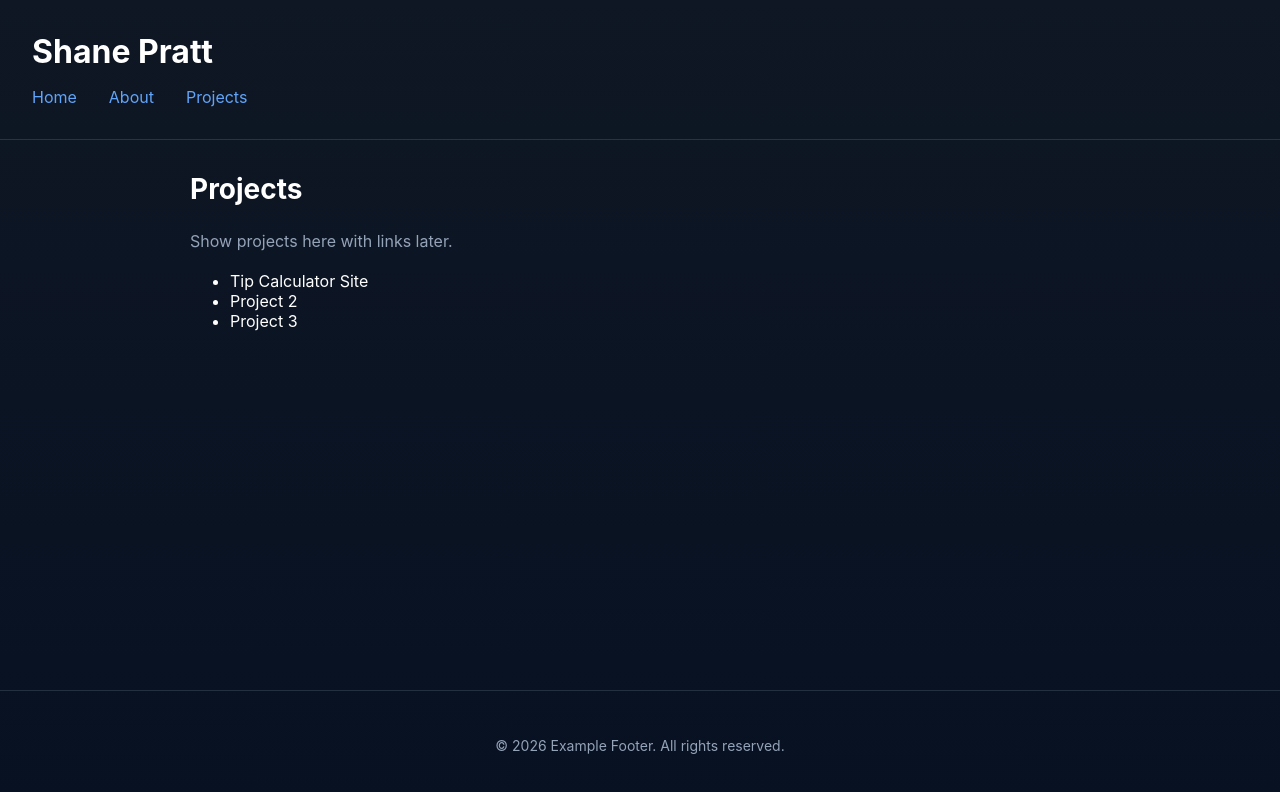
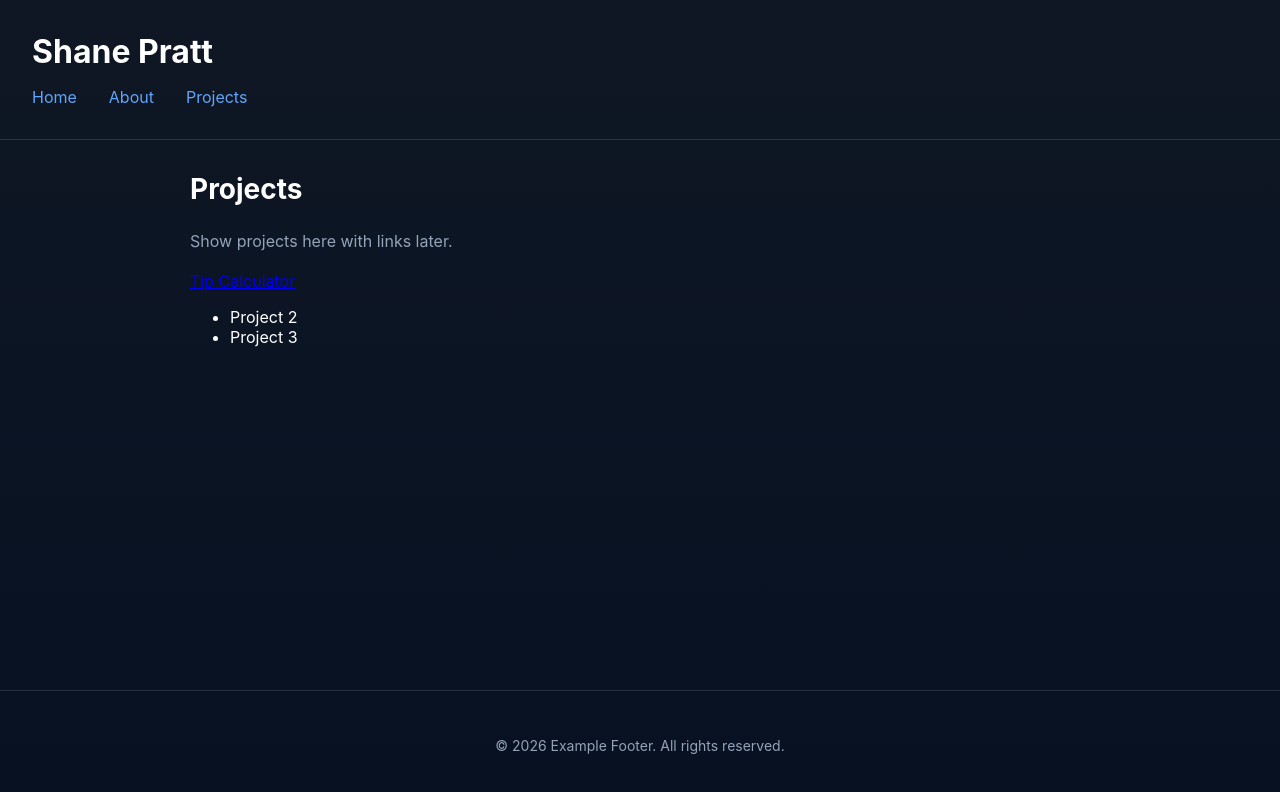
Before and after one commit to 5H4N3O/personal-site, a React (Vite) app: page /#/projects in a window 1280 px wide. Shown: the top 792 px of the page. Built offline with nearby package versions, Linux system fonts and the light colour scheme.

Commit message:
Added project info for tip calculator
Added new page at projects/tip-calculator
Added link to tip calculator site

```diff
--- a/src/App.jsx
+++ b/src/App.jsx
@@ -3,6 +3,7 @@ import Footer from './components/Footer';
 import Home from './pages/Home';
 import About from './pages/About';
 import Projects from './pages/Projects';
+import TipCalculatorPage from './pages/projects/TipCalculatorPage';
 import { Routes, Route } from 'react-router-dom';
 import './styles.css';
 
@@ -15,6 +16,7 @@ export default function App() {
           <Route path="/" element={<Home />} />
           <Route path="/about" element={<About />} />
           <Route path="/projects" element={<Projects />} />
+          <Route path="/projects/tip-calculator" element={<TipCalculatorPage />} />
         </Routes>
       </main>
       <Footer />
--- a/src/pages/About.jsx
+++ b/src/pages/About.jsx
@@ -2,7 +2,7 @@ export default function About() {
   return (
     <div className="page">
       <h2>About Me</h2>
-      <p>I'm a developer passionate about building web experiences.</p>
+      <p>I'm a developer passionate about building software.</p>
       <p>Add bio, skills, and background here later.</p>
     </div>
   )
--- a/src/pages/Projects.jsx
+++ b/src/pages/Projects.jsx
@@ -1,13 +1,15 @@
+import { Link } from 'react-router-dom';
+
 export default function Projects() {
   return (
     <div className="page">
       <h2>Projects</h2>
       <p>Show projects here with links later.</p>
+      <Link to="/projects/tip-calculator">Tip Calculator</Link>
       <ul>
-        <li>Tip Calculator Site</li>
         <li>Project 2</li>
         <li>Project 3</li>
       </ul>
     </div>
-  )
+  );
 }
--- /dev/null
+++ b/src/pages/projects/TipCalculatorPage.jsx
@@ -0,0 +1,8 @@
+export default function TipCalculatorPage() {
+  return (
+    <div className="page">
+      <h2>Tip Calculator</h2>
+      <a href="https://smpcalculator.xyz" target="_blank">Calculate tips for your meals.</a>
+    </div>
+  );
+}
```
